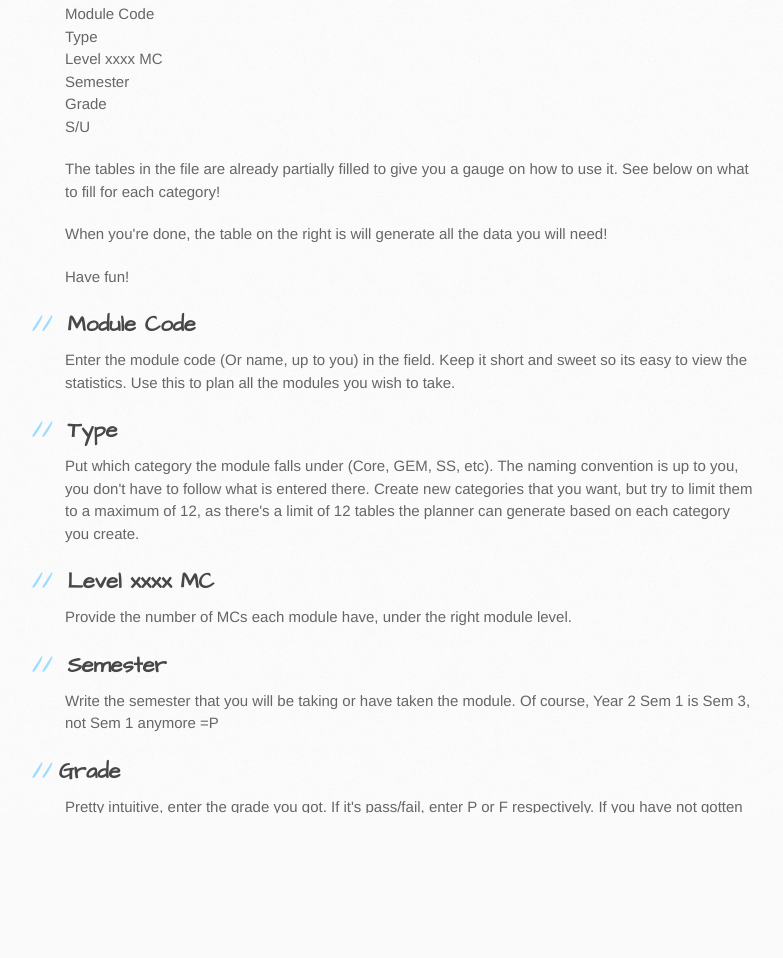
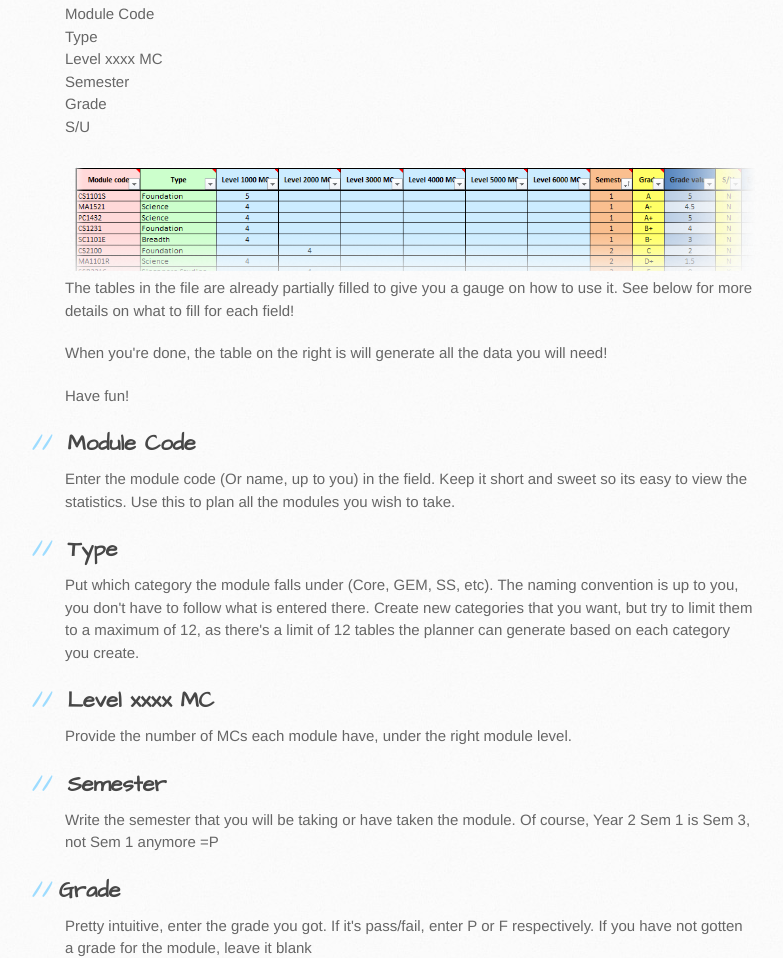
Before and after one commit to eugenecys/NUS-Module-Planner, a plain HTML site: page index.html in a window 1280 px wide. Shown: the part 966-1924 px from the top of the page, without its empty margins (105-888 px from the left). Drawn offline with Linux system fonts and the light colour scheme.

Commit message:
Added image, changed layout

```diff
--- a/index.html
+++ b/index.html
@@ -66,9 +66,10 @@ Level xxxx MC<br>
 Semester<br>
 Grade<br>
 S/U</b></p>
+<img src = "images/moduleplanner2.png"></img>
 
 <p>The tables in the file are already partially filled to give you a gauge on how to use it.
-See below on what to fill for each category!</p>
+See below for more details on what to fill for each field!</p>
 
 <p>When you're done, the table on the right is will generate all the data you will need!</p>
 
```
Also changed, not shown: images/moduleplanner2.png (added).
